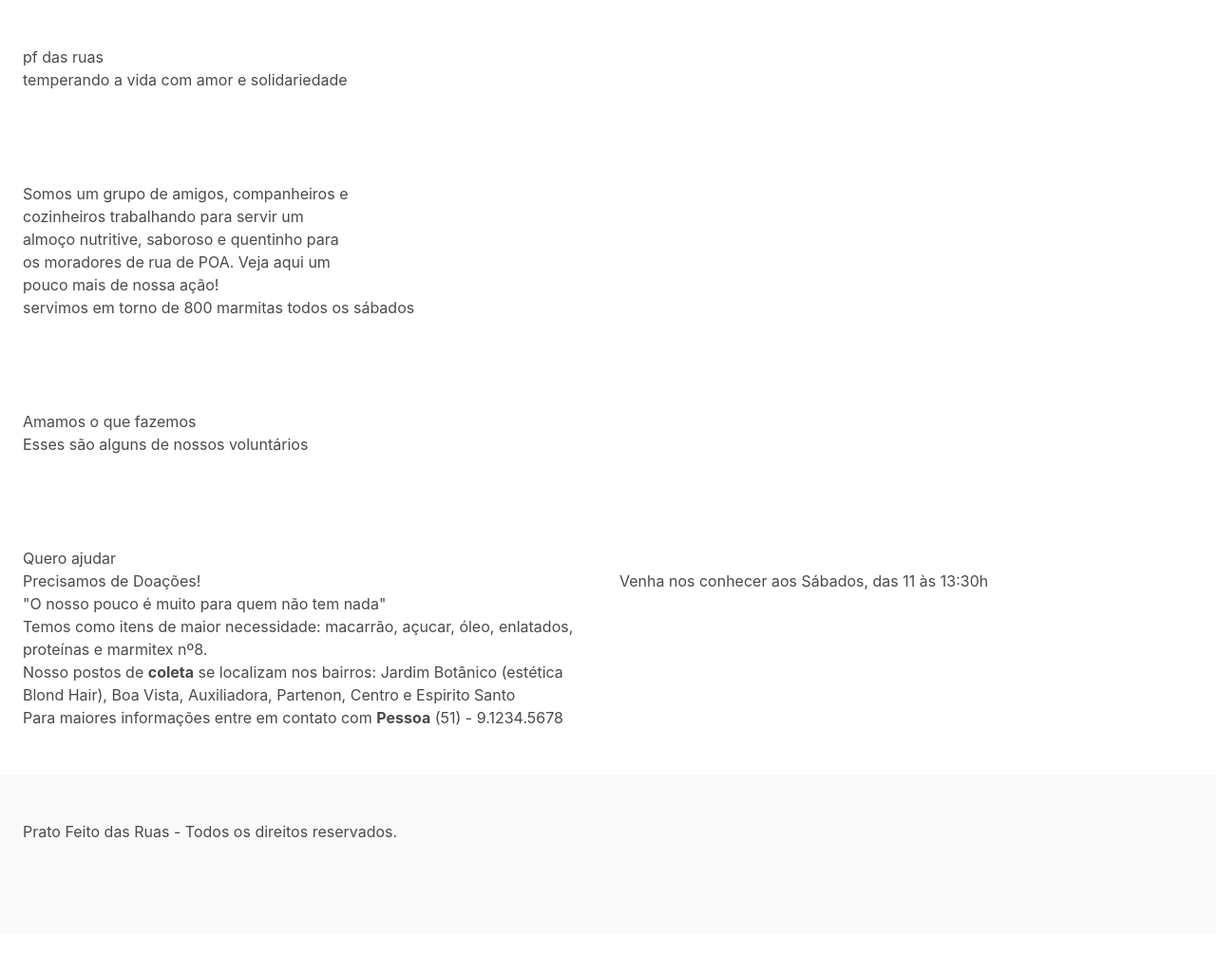
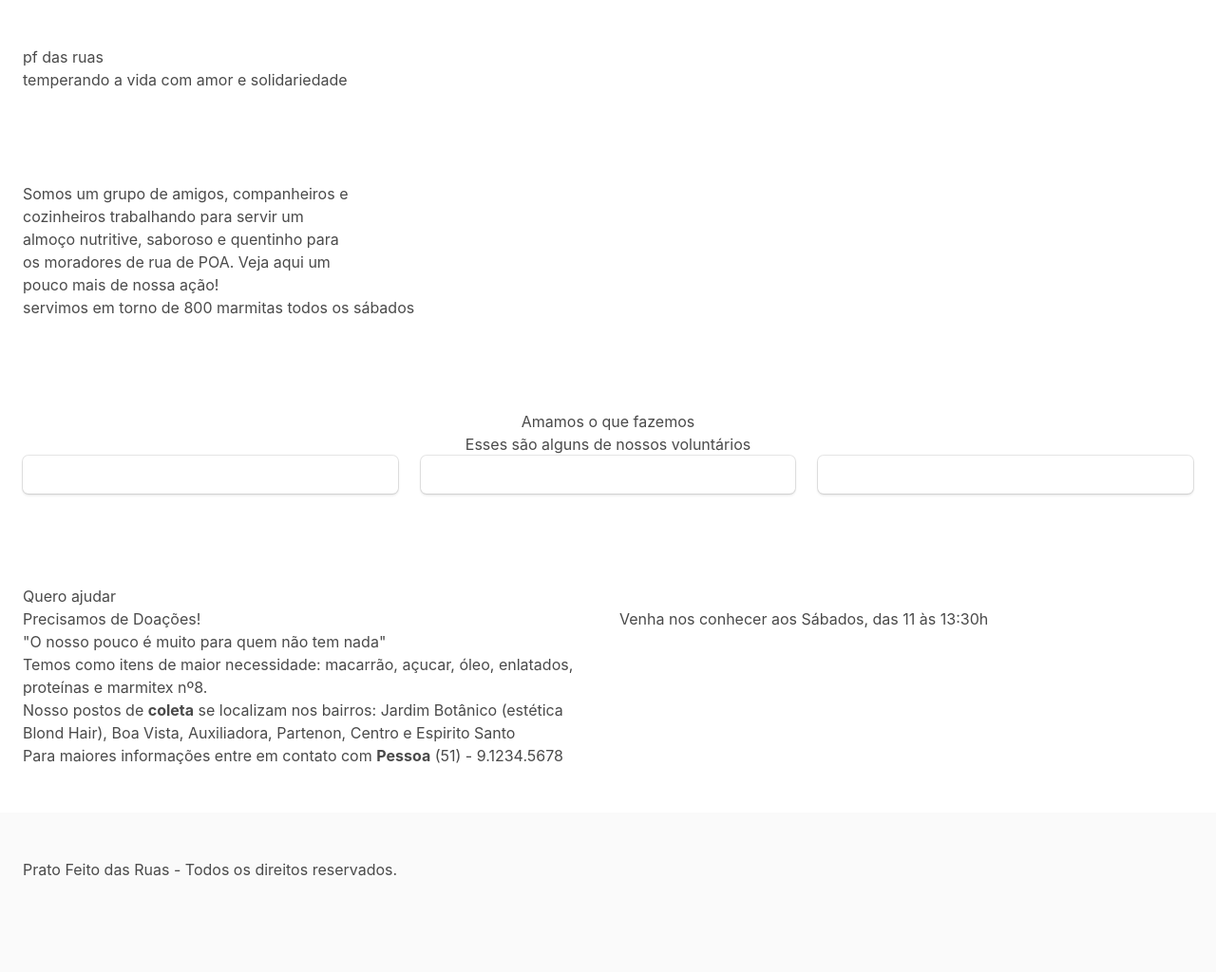
Before and after one commit to WilliamCSA04/pf-das-ruas-website, a website: page homepage.html in a window 1280 px wide. Shown: the whole page at 95% size. Before the commit the page ends 984 px from the top, so only its background shows below. Drawn offline with nearby package versions, Linux system fonts and the light colour scheme.

Commit message:
Added styles for third section

```diff
--- a/homepage.html
+++ b/homepage.html
@@ -27,8 +27,24 @@
         </p>
       </section>
       <section class="section">
-        <h1>Amamos o que fazemos<h1>
-        <p>Esses são alguns de nossos voluntários</p>
+        <div class="has-text-centered">
+          <h1>Amamos o que fazemos<h1>
+          <p>Esses são alguns de nossos voluntários</p>
+        <div>
+        <div class="columns">
+          <div class="column">
+            <div class="box">
+            </div>
+          </div>
+          <div class="column">
+            <div class="box">
+            </div>
+          </div>
+          <div class="column">
+            <div class="box">
+            </div>
+          </div>
+        </div>
       </section>
       <section class="section">
         <h1>Quero ajudar</h1>
```
